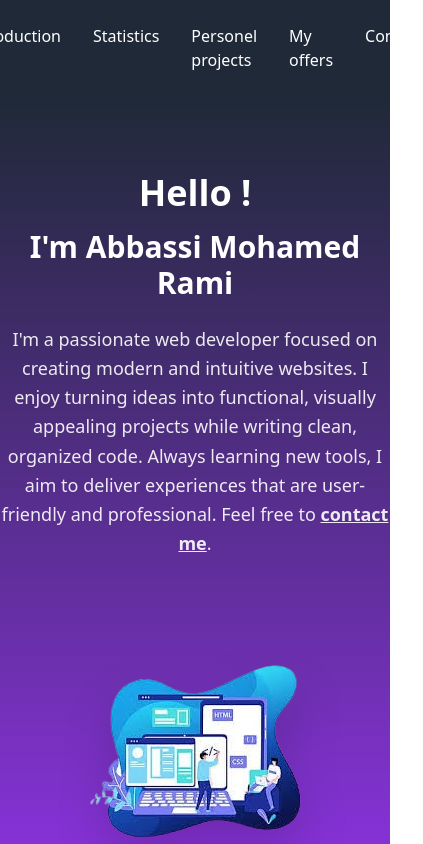
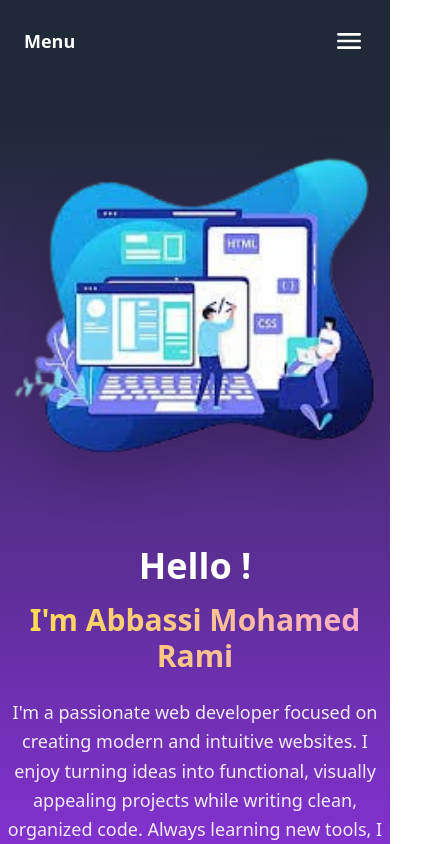
Before and after one commit to RamiTN/Portfolio, a React (Vite) app: page / in a window 390 px wide. Shown: the top 844 px of the page, 423 px wide, since content can reach past the window. Built offline with nearby package versions, Linux system fonts and the light colour scheme.

Commit message:
fix navbar for mobiles

```diff
--- a/src/components/Navbar.jsx
+++ b/src/components/Navbar.jsx
@@ -1,11 +1,45 @@
+import { useState } from "react";
+
 export default function Navbar() {
+  const [open, setOpen] = useState(false);
+
   return (
-    <nav className="sticky top-0 navbar list-none flex gap-8 justify-center py-6 bg-gray-800 text-white absolute w-full z-10">
-        <li><a href="#intro">Introduction</a></li>
+    <nav className="sticky top-0 bg-gray-800 text-white z-10">
+      <div className="flex justify-between items-center px-6 py-6 sm:hidden">
+        <h1 className="font-bold text-lg">Menu</h1>
+
+        <button onClick={() => setOpen(!open)} className="flex flex-col gap-1">
+    <svg
+      xmlns="http://www.w3.org/2000/svg"
+      viewBox="0 0 24 24"
+      width="2em"
+      height="2em"
+    >
+      <path
+        fill="currentColor"
+        d="M4 18h16c.55 0 1-.45 1-1s-.45-1-1-1H4c-.55 0-1 .45-1 1s.45 1 1 1m0-5h16c.55 0 1-.45 1-1s-.45-1-1-1H4c-.55 0-1 .45-1 1s.45 1 1 1M3 7c0 .55.45 1 1 1h16c.55 0 1-.45 1-1s-.45-1-1-1H4c-.55 0-1 .45-1 1"
+      ></path>
+    </svg>
+
+        </button>
+      </div>
+
+      {/* Your original nav list */}
+      <ul
+        className={`
+          navbar list-none flex flex-col md:flex-row
+          gap-4 md:gap-8 justify-center
+          py-4 md:py-6
+          bg-gray-800
+          transition-all duration-300
+          ${open ? "max-h-60 opacity-100" : "max-h-0 opacity-0 md:max-h-none md:opacity-100 overflow-hidden"}
+        `}
+      >
         <li><a href="#stats">Statistics</a></li>
-        <li><a href="#projects">Personel projects</a></li>
+        <li><a href="#projects">Personal projects</a></li>
         <li><a href="#offers">My offers</a></li>
         <li><a href="#contact">Contact</a></li>
+      </ul>
     </nav>
   );
 }
--- a/src/pages/Home.jsx
+++ b/src/pages/Home.jsx
@@ -119,29 +119,36 @@ export default function Home() {
         <section
   ref={introRef}
   id="intro"
-          className="section-animate bg-gradient-to-b from-gray-800 to-purple-600 text-white min-h-screen flex items-center justify-center px-6"
+  className="section-animate min-h-screen bg-gradient-to-b from-gray-800 to-purple-600 text-white flex items-center justify-center px-6 py-16 md:py-0 shadow-2xl"
 >
-          <div className="max-w-7xl mx-auto w-full flex flex-col md:flex-row items-center justify-between gap-12">
-            <div className="md:w-1/2 text-center md:text-left">
-              <h2 className="text-4xl md:text-5xl font-bold mb-4">Hello !</h2>
-              <h3 className="text-3xl md:text-4xl font-extrabold mb-6">
+  <div className="max-w-7xl mx-auto w-full grid md:grid-cols-2 gap-12 items-center">
+    {/* Text Content */}
+    <div className="text-center md:text-left order-2 md:order-1">
+      <h2 className="text-4xl md:text-5xl font-bold mb-4 animate-fade-in">Hello !</h2>
+      <h3 className="text-3xl md:text-4xl lg:text-5xl font-extrabold mb-6 bg-clip-text text-transparent bg-gradient-to-r from-yellow-300 to-pink-300">
         I'm Abbassi Mohamed Rami
       </h3>
-              <p className="text-lg leading-relaxed max-w-lg mx-auto md:mx-0 opacity-90 mb-8">
+      <p className="text-lg lg:text-xl leading-relaxed max-w-lg mx-auto md:mx-0 opacity-90 mb-10">
         I'm a passionate web developer focused on creating modern and intuitive websites. I enjoy turning ideas into
         functional, visually appealing projects while writing clean, organized code. Always learning new tools,
         I aim to deliver experiences that are user-friendly and professional. Feel free to{" "}
-                <a href="#contact" className="font-bold underline hover:text-yellow-300 transition">
+        <a
+          href="#contact"
+          className="font-bold underline decoration-yellow-300 underline-offset-4 hover:text-yellow-300 transition-colors duration-300"
+        >
           contact me
         </a>
         .
       </p>
     </div>
-            <div className="md:w-1/2 flex justify-center">
+
+    {/* Image */}
+    <div className="flex justify-center order-1 md:order-2">
       <img
         src="/computer-removebg-preview.png"
-                alt="Abbassi Mohamed Rami working on computer"
-                className="w-full max-w-md drop-shadow-2xl"
+        alt="Abbassi Mohamed Rami working on a computer"
+        className="w-full max-w-sm lg:max-w-md drop-shadow-2xl hover:scale-105 transition-transform duration-500"
+        loading="lazy" // Performance boost
       />
     </div>
   </div>
```
Lines whose indentation alone changed are shown as unchanged.
